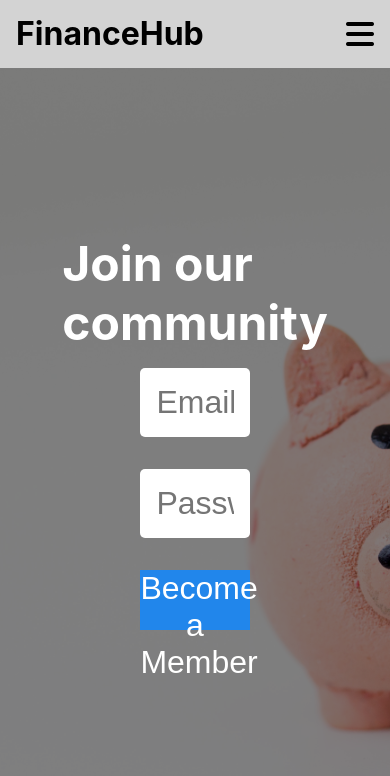
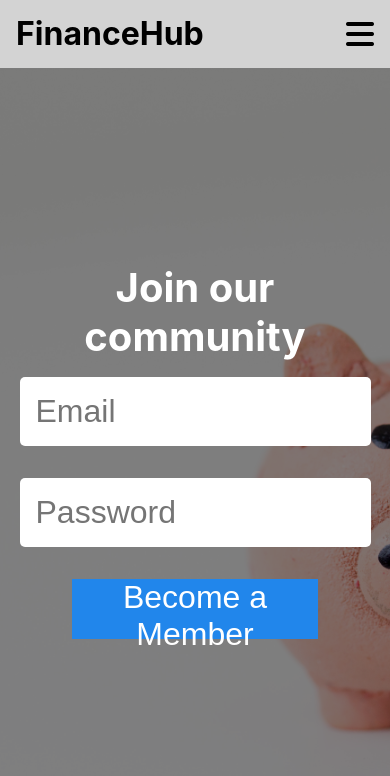
Before and after one commit to nathangappy/financialhub, a React (Create React App) app: page /signup in a window 390 px wide. Shown: the top 776 px of the page. Built offline with nearby package versions, Linux system fonts and the light colour scheme; no server answers.

Commit message:
add responsive media queries for signup/signout

```diff
--- a/src/pages/signin/signin.styles.scss
+++ b/src/pages/signin/signin.styles.scss
@@ -11,6 +11,10 @@
   h1 {
     color: #fff;
     font-size: 3rem;
+
+    @media (max-width: 600px) {
+      font-size: 2.5rem;
+    }
   }
 }
 
@@ -32,6 +36,10 @@
   flex-direction: column;
   align-items: center;
 
+  form {
+    text-align: center;
+  }
+
   input {
     width: 100%;
     margin: 1rem 0;
@@ -40,6 +48,10 @@
     font-size: 2rem;
     text-align: left;
     padding: 1rem;
+
+    @media (max-width: 600px) {
+      width: 90%;
+    }
   }
 
   button {
@@ -51,6 +63,10 @@
     border: none;
     font-size: 2rem;
 
+    @media (max-width: 600px) {
+      width: 90%;
+    }
+
     &:hover {
       background-color: #175da4;
     }
--- a/src/pages/signup/signup.styles.scss
+++ b/src/pages/signup/signup.styles.scss
@@ -18,9 +18,15 @@
   align-items: center;
   border-radius: 5px;
 
+  @media (max-width: 600px) {
+    width: 90%;
+  }
+
   h1 {
-    font-size: 3rem;
+    font-size: 2.5rem;
+    width: 100%;
     color: #fff;
+    text-align: center;
   }
 
   form {
@@ -35,6 +41,10 @@
     font-size: 2rem;
     text-align: left;
     padding: 1rem;
+
+    @media (max-width: 800px) {
+      width: 100%;
+    }
   }
 
   button {
```
